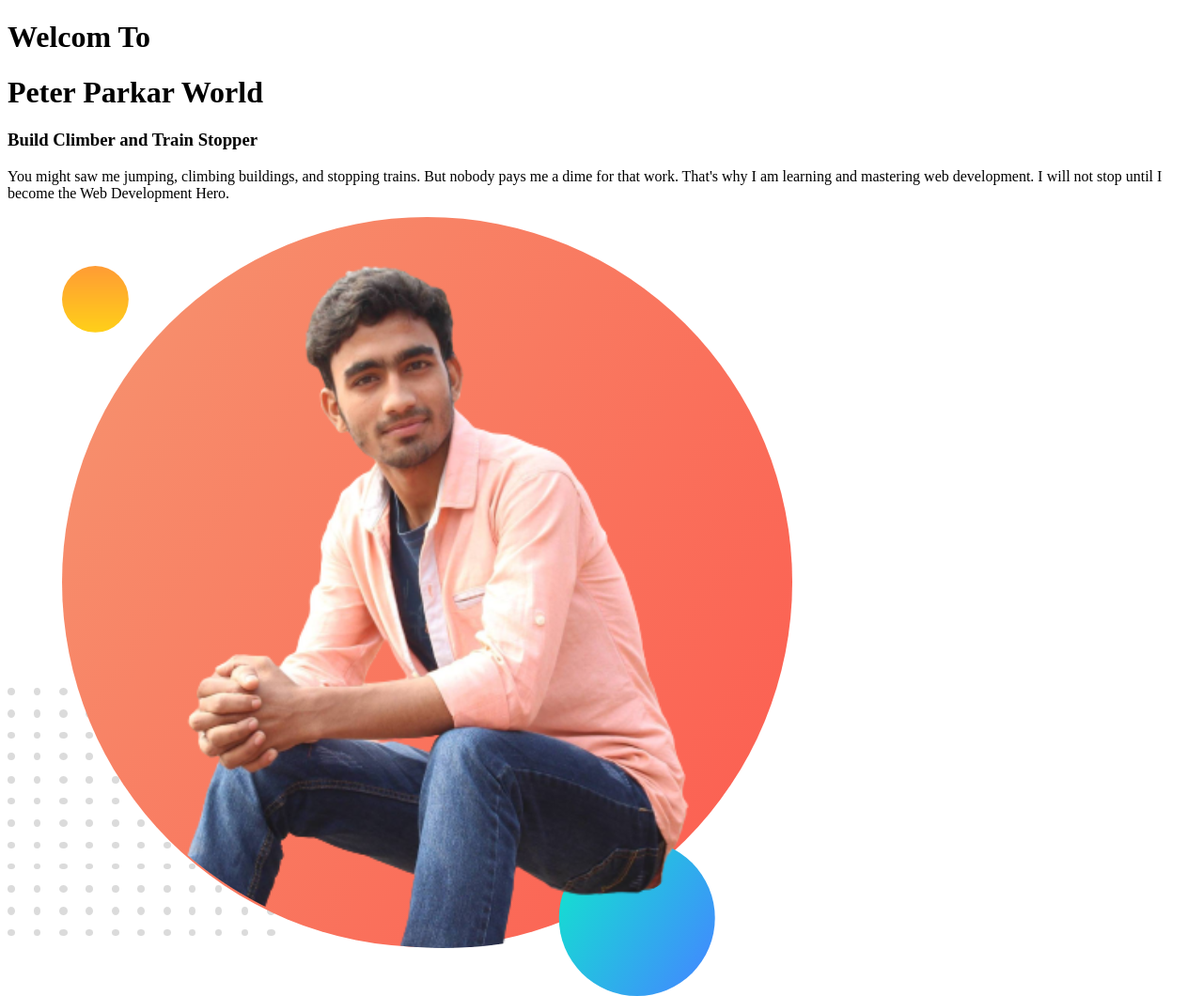
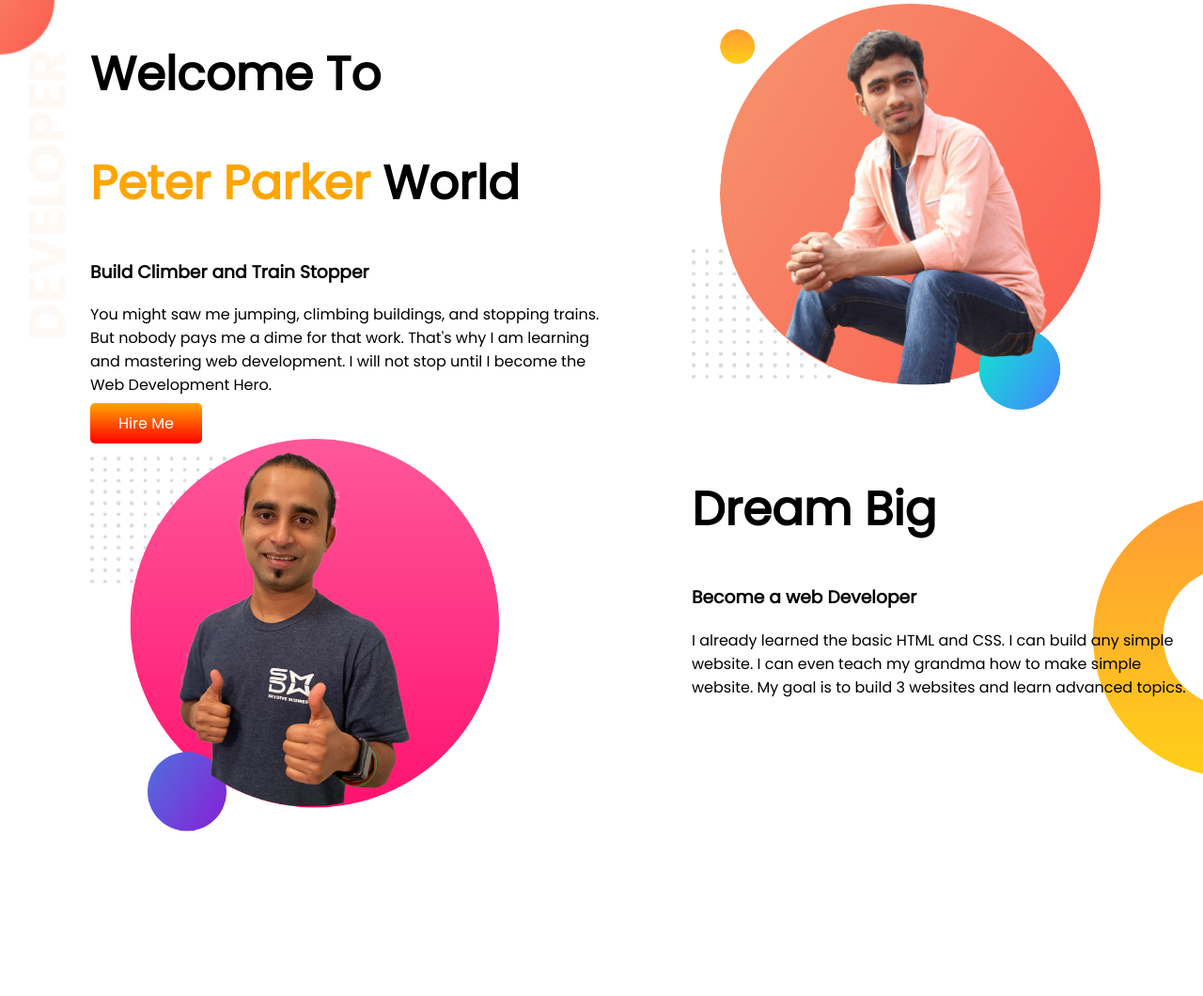
Before and after one commit to Rasel105/practice-for-assighnment, a plain HTML site: page index.html in a window 1280 px wide. Shown: the whole page at 94% size. After the commit the page ends 892 px from the top, so only its background shows below. Drawn offline with Linux system fonts and the light colour scheme.

Commit message:
second section

```diff
--- a/index.html
+++ b/index.html
@@ -4,23 +4,51 @@
     <meta charset="UTF-8" />
     <meta http-equiv="X-UA-Compatible" content="IE=edge" />
     <meta name="viewport" content="width=device-width, initial-scale=1.0" />
+    <link rel="stylesheet" href="style.css" />
+    <link rel="preconnect" href="https://fonts.googleapis.com" />
+    <link rel="preconnect" href="https://fonts.gstatic.com" crossorigin />
+    <link
+      href="https://fonts.googleapis.com/css2?family=Poppins&display=swap"
+      rel="stylesheet"
+    />
     <title>Assignment Practice</title>
   </head>
   <body>
-    <div>
-      <h1>Welcom To</h1>
-      <h1><span>Peter Parkar </span>World</h1>
+    <section class="top-banner flexible-container">
+      <div class="half-width">
+        <h1>Welcome To</h1>
+        <h1><span class="peter-color">Peter Parker </span>World</h1>
         <h3>Build Climber and Train Stopper</h3>
+
         <p>
           You might saw me jumping, climbing buildings, and stopping trains. But
           nobody pays me a dime for that work. That's why I am learning and
           mastering web development. I will not stop until I become the Web
           Development Hero.
         </p>
+        <a class="link-button" href="#">Hire Me</a>
       </div>
 
-    <div>
+      <div class="half-width">
         <img src="./images/my-bg.png" alt="" />
       </div>
+    </section>
+
+    <section class="dream-big flexible-container">
+      <div class="half-width">
+        <img src="./images/jhankar2.png" alt="" />
+      </div>
+
+      <div class="half-width">
+        <h1>Dream Big</h1>
+        <h3>Become a web Developer</h3>
+        <p>
+          I already learned the basic HTML and CSS. I can build any simple
+          website. I can even teach my grandma how to make simple website. My
+          goal is to build 3 websites and learn advanced topics.
+        </p>
+
+      </div>
+    </section>
   </body>
 </html>
--- a/style.css
+++ b/style.css
@@ -1,4 +1,49 @@
-body{
-    margin: 0;
-    padding: 0;
+body {
+  font-family: "Poppins", sans-serif;
+  margin: 0;
+  padding: 0;
 }
+
+h1 {
+  font-size: 50px;
+}
+
+h2 {
+  font-size: 40px;
+}
+.peter-color {
+  color: orange;
+}
+
+.flexible-container{
+    display: flex;
+}
+
+.half-width{
+    width: 50%;
+    padding-left: 6rem;
+}
+.half-width img{
+    width: 80%;
+    margin-top: 4px;
+
+}
+.link-button{
+    text-decoration: none;
+    padding: 10px 30px;
+    color: white;
+    background-image: linear-gradient(orange, red);
+    border-radius: 5px;
+    cursor: pointer;
+    font-weight: 400;
+}
+
+.top-banner{
+    background-image: url(./images/top-banner.png);
+    background-repeat: no-repeat;
+}
+.dream-big{
+    background-image: url(./images/dream-bg.png);
+    background-repeat: no-repeat;
+    background-position: right;
+}
```
Lines whose indentation alone changed are shown as unchanged.
